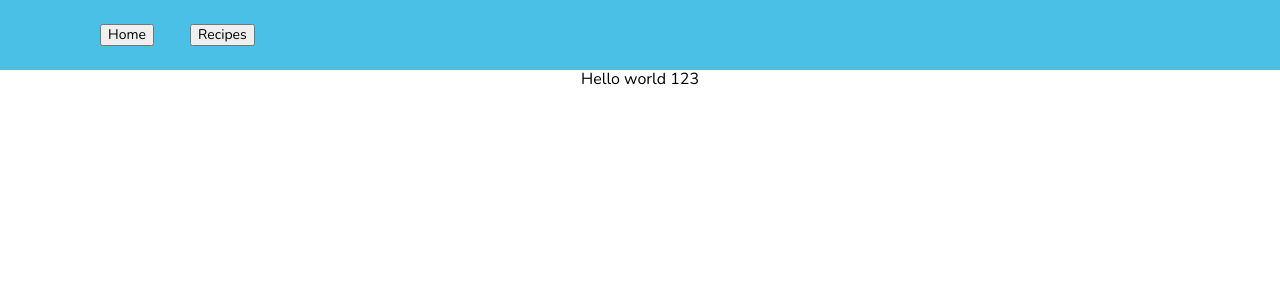
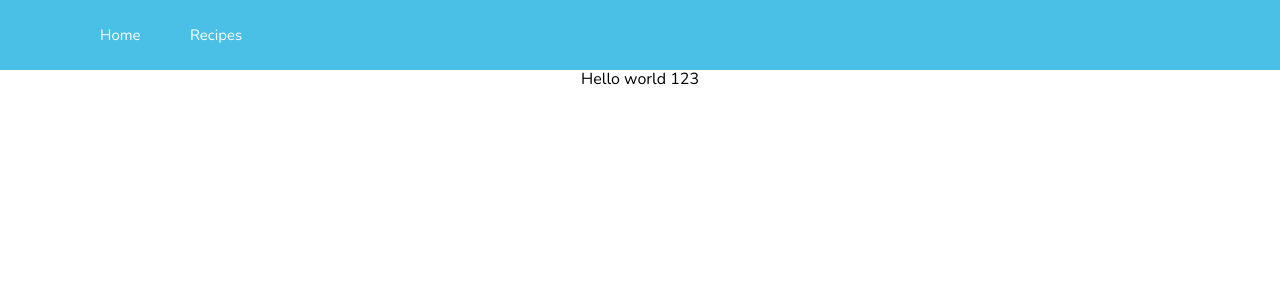
Before and after one commit to TheStelarek/GreatMove.Web, a Next.js app: page / in a window 1280 px wide. Shown: the top 300 px of the page. Built offline with nearby package versions, Linux system fonts and the light colour scheme.

Commit message:
style: change style of buttons in navbar (#1)
* style: change style of buttons

* fix: remove package-lock.json from gitignore to pass check & linters on github

```diff
--- a/src/components/core/navbar/Navbar.module.scss
+++ b/src/components/core/navbar/Navbar.module.scss
@@ -18,10 +18,16 @@
     .navItem {
       width: 90px;
       list-style-type: none;
-      font-weight: 500;
-      font-size: 14px;
       color: var(--white-1);
       transition: 0.3s;
+
+      button {
+        font-weight: 500;
+        font-size: 15px;
+        background-color: transparent;
+        border: none;
+        padding: 0;
+        color: inherit;
 
         &:hover {
           font-weight: 700;
@@ -29,10 +35,14 @@
         }
       }
     }
+  }
 
   .hamburger {
     display: none;
     margin-left: auto;
+    background-color: transparent;
+    border: none;
+    padding: 0;
 
     .bar {
       display: block;
@@ -41,46 +51,31 @@
       margin: 5px auto;
       -webkit-transition: all 0.3s ease-in-out;
       transition: all 0.3s ease-in-out;
-      background-color: var(--primary-color);
+      background-color: var(--white-1);
     }
   }
 }
 
 @media (max-width: 780px) {
   .navbar {
-    padding: 35px 35px;
+    padding: 30px 35px;
+
     .navMenu {
       position: fixed;
       left: -100%;
-      top: 70px;
+      top: 60px;
       flex-direction: column;
       align-items: center;
-      gap: 30px;
       width: 100%;
-      height: calc(100vh - 70px);
+      height: calc(100vh - 60px);
       transition: 0.3s;
       background-color: var(--primary-color);
-    }
-
-    .navMenuActive {
-      left: 0;
-      padding: 0;
-    }
 
       .navItem {
-      margin-top: 60px;
+        margin-top: 30px;
         text-align: center;
-      .social {
-        margin-right: 0px;
 
         button {
-          .icon {
-            font-size: 25px;
-          }
-        }
-      }
-
-      & > a {
           font-size: 18px;
         }
       }
@@ -88,9 +83,11 @@
       .navItem:first-of-type {
         margin-top: 10px;
       }
+    }
 
-    .navItem:last-of-type {
-      margin: 60px auto 0 auto;
+    .navMenuActive {
+      left: 0;
+      padding: 0;
     }
 
     .hamburger {
--- a/src/components/core/navbar/Navbar.tsx
+++ b/src/components/core/navbar/Navbar.tsx
@@ -23,14 +23,18 @@ export default function Navbar() {
         )}
       >
         <li className={styles.navItem}>
-          <button type="button" onClick={hideMenu} onKeyPress={hideMenu}>
-            <Link href="/">Home</Link>
-          </button>
+          <Link href="/">
+            <button type="button" onClick={hideMenu} onKeyPress={hideMenu}>
+              Home
+            </button>
+          </Link>
         </li>
         <li className={styles.navItem}>
-          <button type="button" onClick={hideMenu} onKeyPress={hideMenu}>
-            <Link href="/recipe">Recipes</Link>
-          </button>
+          <Link href="/recipe">
+            <button type="button" onClick={hideMenu} onKeyPress={hideMenu}>
+              Recipes
+            </button>
+          </Link>
         </li>
       </ul>
       <button
```
Also changed, not shown: 2 other files (tests, documents, lock files or other folders). Lines whose indentation alone changed are shown as unchanged.
